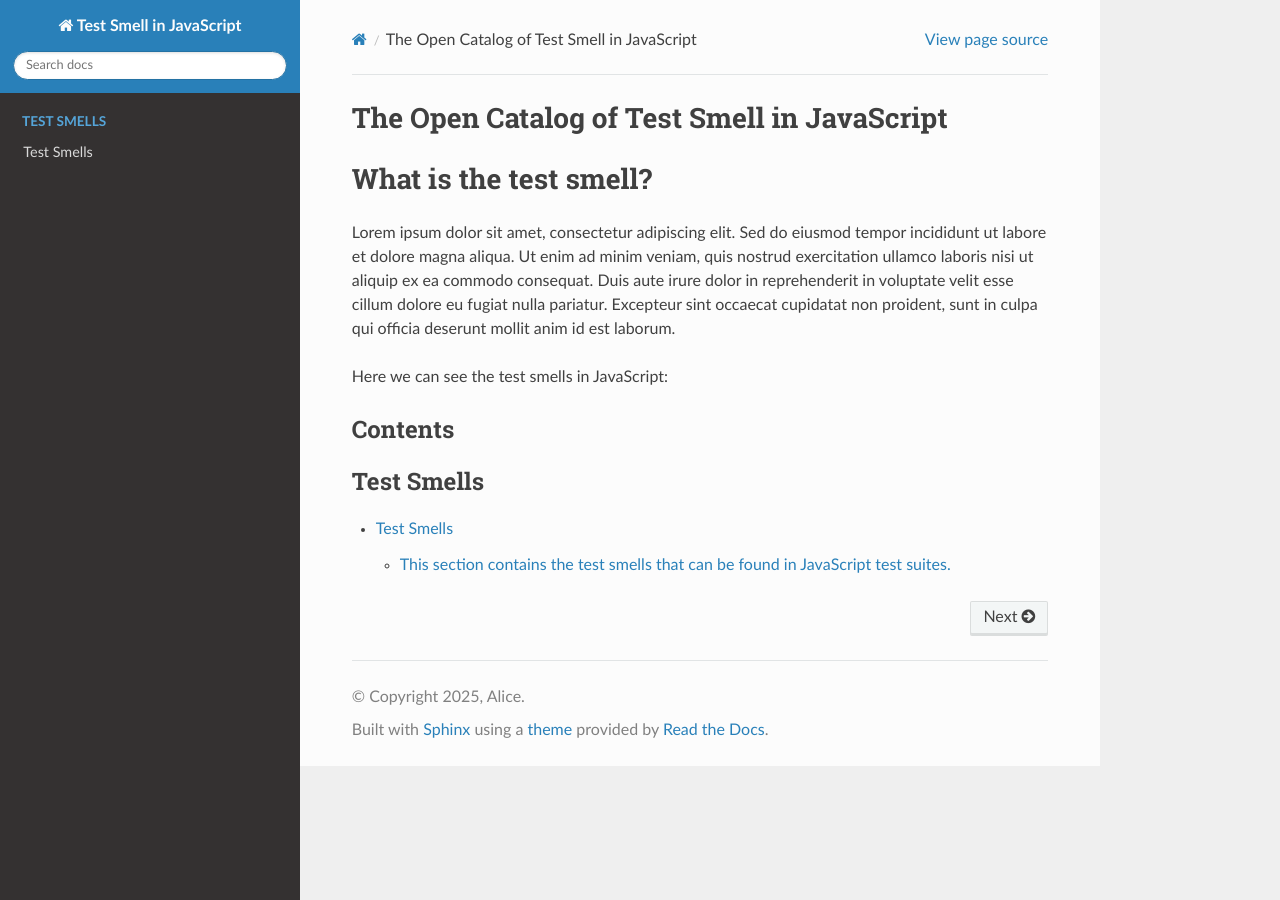
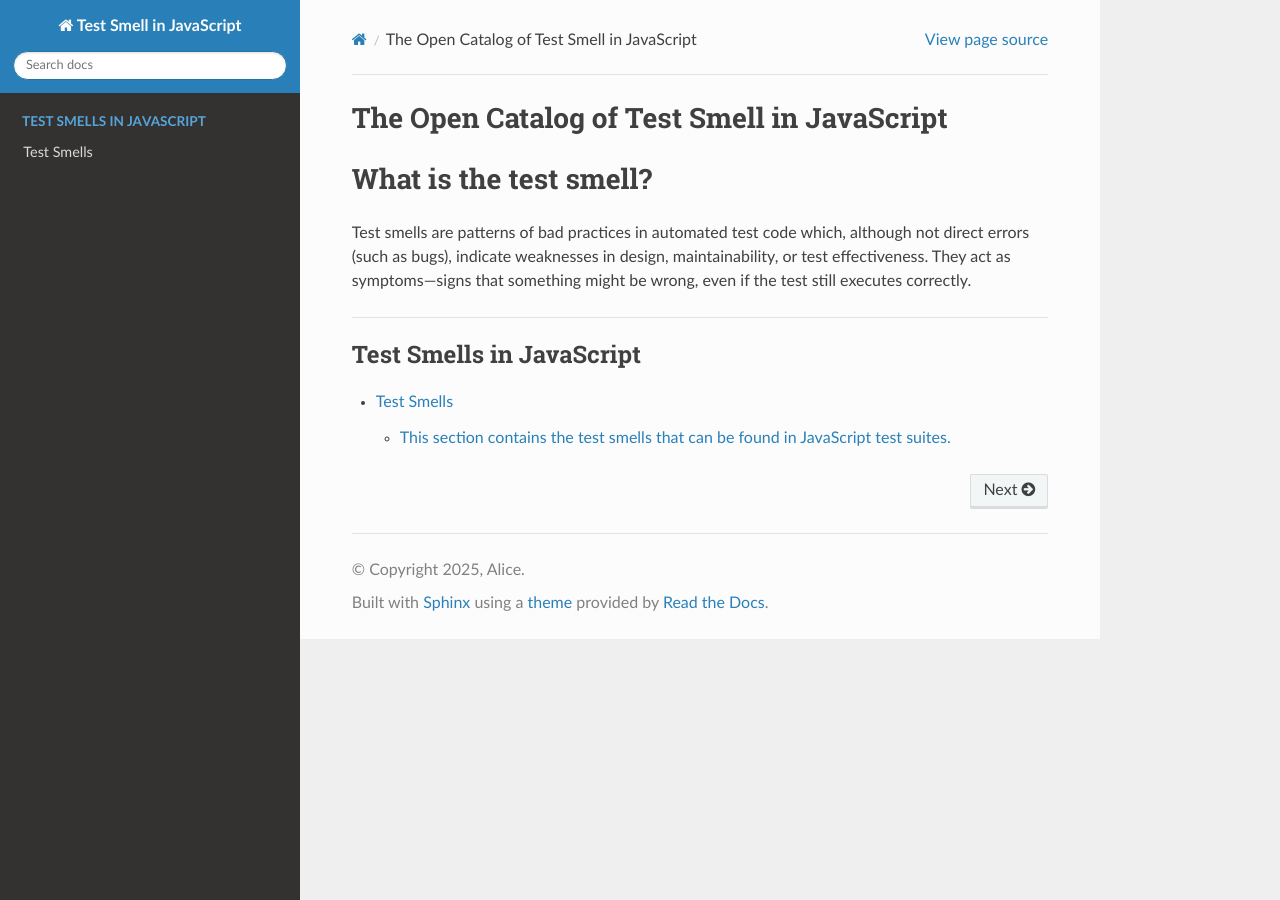
Before and after one commit to luigiikk/test-readthedocss, a Sphinx documentation site: the page built from docs/source/index.rst, in a window 1280 px wide. Built offline with Sphinx 7.4.7 and the Read the Docs theme 3.1.0, drawn with Linux system fonts in a browser that asks for light colours.

Commit message:
adjusts index

```diff
--- a/docs/source/index.rst
+++ b/docs/source/index.rst
@@ -4,15 +4,12 @@ The Open Catalog of Test Smell in JavaScript
 What is the test smell?
 =======================
 
-Lorem ipsum dolor sit amet, consectetur adipiscing elit. Sed do eiusmod tempor incididunt ut labore et dolore magna aliqua. Ut enim ad minim veniam, quis nostrud exercitation ullamco laboris nisi ut aliquip ex ea commodo consequat. Duis aute irure dolor in reprehenderit in voluptate velit esse cillum dolore eu fugiat nulla pariatur. Excepteur sint occaecat cupidatat non proident, sunt in culpa qui officia deserunt mollit anim id est laborum.
+Test smells are patterns of bad practices in automated test code which, although not direct errors (such as bugs), indicate weaknesses in design, maintainability, or test effectiveness. They act as symptoms—signs that something might be wrong, even if the test still executes correctly.
 
-Here we can see the test smells in JavaScript:
-
-Contents
 ------------
 
 .. toctree::
    :maxdepth: 2
-   :caption: Test Smells
+   :caption: Test Smells in JavaScript
 
    Test Smells/index
```
